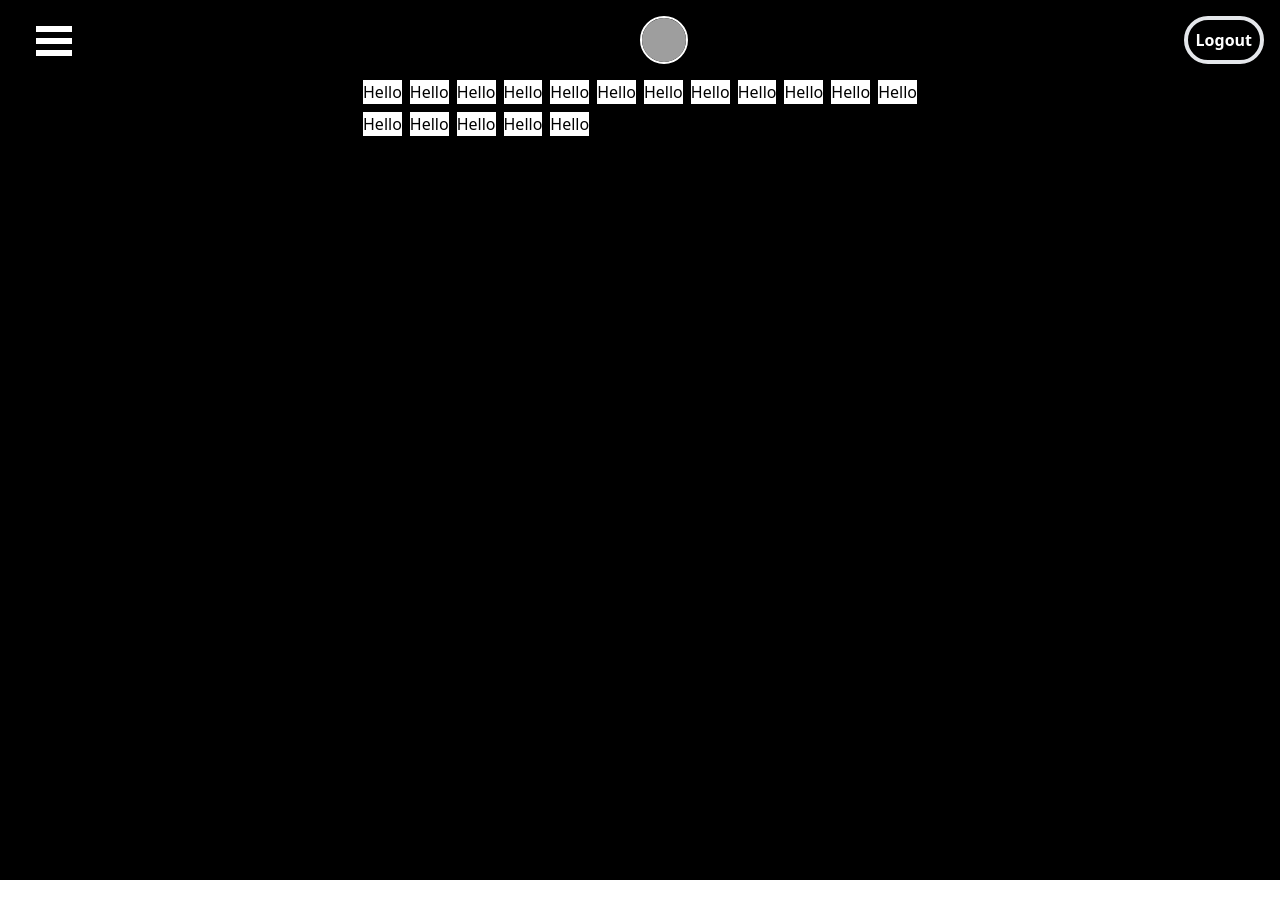
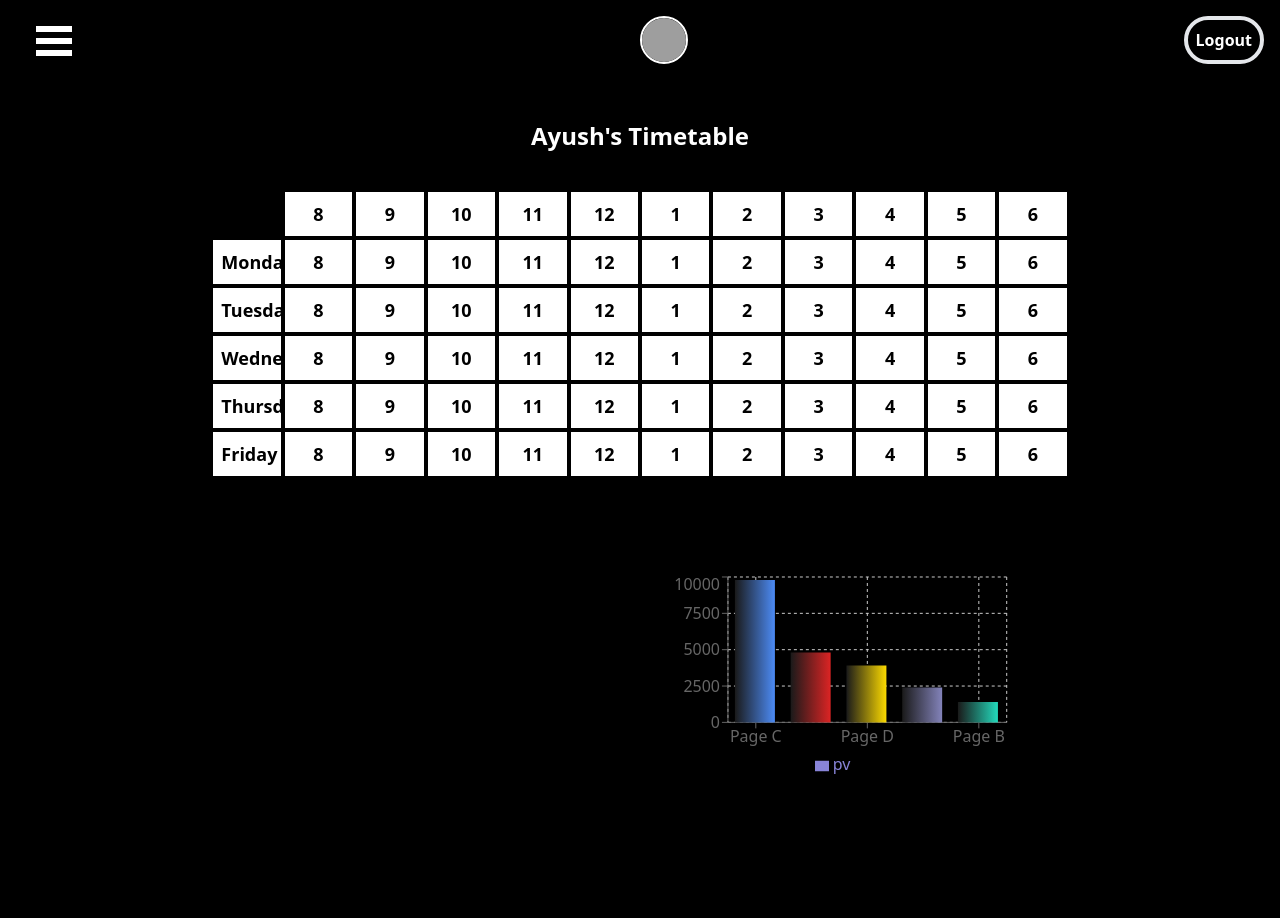
Before and after one commit to ayush-gupta2002/ClassCash, a React (Create React App) app in the folder client/: page / in a window 1280 px wide. Shown: the top 918 px of the page. Before the commit the page ends 880 px from the top, so only its background shows below. Built offline with nearby package versions, Linux system fonts and the light colour scheme; grey boxes are pictures that could not be loaded.

Commit message:
Added timetable and leaderboard graph

```diff
--- a/client/package.json
+++ b/client/package.json
@@ -12,6 +12,7 @@
     "react-dom": "^18.2.0",
     "react-icons": "^4.8.0",
     "react-scripts": "5.0.1",
+    "recharts": "^2.5.0",
     "web-vitals": "^2.1.4"
   },
   "scripts": {
--- a/client/src/App.js
+++ b/client/src/App.js
@@ -5,7 +5,7 @@ import Home from "./pages/home";
 
 function App() {
   return (
-    <div className="flex w-full min-h-screen bg-black h-fit">
+    <div className="flex w-full min-h-screen h-fit bg-black">
       <Sidebar pageWrapId={"page-wrap"} outerContainerId={"outer-container"} />
       <div className="w-full">
         <Navbar></Navbar>
--- /dev/null
+++ b/client/src/components/BarGraph.js
@@ -0,0 +1,112 @@
+import React from "react";
+import {
+  BarChart,
+  Bar,
+  Cell,
+  XAxis,
+  YAxis,
+  CartesianGrid,
+  Tooltip,
+  Legend,
+  ResponsiveContainer,
+  Customized,
+} from "recharts";
+
+import CustomizedLabel from "./CustomizedLabel";
+
+const data = [
+  {
+    name: "Page A",
+    uv: 4000,
+    pv: 2400,
+    amt: 2400,
+  },
+  {
+    name: "Page B",
+    uv: 3000,
+    pv: 1398,
+    amt: 2210,
+  },
+  {
+    name: "Page C",
+    uv: 2000,
+    pv: 9800,
+    amt: 2290,
+  },
+  {
+    name: "Page D",
+    uv: 2780,
+    pv: 3908,
+    amt: 2000,
+  },
+  {
+    name: "Page E",
+    uv: 1890,
+    pv: 4800,
+    amt: 2181,
+  },
+];
+
+function compare(a, b) {
+  if (a.pv < b.pv) {
+    return 1;
+  }
+  if (a.pv > b.pv) {
+    return -1;
+  }
+  return 0;
+}
+
+data.sort(compare);
+
+function BarGraph() {
+  const barColors = ["#4c8bf5", "#dc2424", "#fcda00", "#8383ba", "#23dbbd"];
+  return (
+    <ResponsiveContainer width="100%" height="100%" aspect={2}>
+      <BarChart
+        width={500}
+        height={300}
+        data={data}
+        margin={{
+          top: 5,
+          right: 60,
+          left: 20,
+          bottom: 5,
+        }}
+      >
+        <CartesianGrid strokeDasharray="3 3" />
+        <XAxis dataKey="name" />
+        <YAxis />
+        <defs>
+          {barColors.map((color, index) => (
+            <linearGradient
+              id={`colorUv${index}`}
+              x1="0"
+              y1="0"
+              x2="100%"
+              y2="0"
+              spreadMethod="reflect"
+            >
+              <stop offset="0" stopColor="#1a1a1a" />
+              <stop offset="1" stopColor={color} />
+            </linearGradient>
+          ))}
+        </defs>
+        <Tooltip />
+        <Legend />
+        <Bar
+          dataKey="pv"
+          fill="#8884d8"
+          barSize={40}
+          label={<CustomizedLabel></CustomizedLabel>}
+        >
+          {data.map((entry, index) => (
+            <Cell key={`cell-${index}`} fill={`url(#colorUv${index})`} />
+          ))}
+        </Bar>
+      </BarChart>
+    </ResponsiveContainer>
+  );
+}
+
+export default BarGraph;
--- /dev/null
+++ b/client/src/components/CustomizedLabel.js
@@ -0,0 +1,11 @@
+import React from "react";
+
+function CustomizedLabel(props) {
+  return (
+    <img
+      className="w-8 h-8 rounded-lg"
+      src="https://images.unsplash.com/photo-1579192181049-2aa87e49df2a?ixlib=rb-4.0.3&ixid=MnwxMjA3fDB8MHxzZWFyY2h8M3x8YW1lcmljYW4lMjBtYW58ZW58MHx8MHx8&auto=format&fit=crop&w=500&q=60"
+    ></img>
+  );
+}
+export default CustomizedLabel;
--- /dev/null
+++ b/client/src/components/RenderShape.js
@@ -0,0 +1,18 @@
+const renderShape =
+  (key, pixel = 10) =>
+  ({ height, width, fill, x, y, ...rest }) => {
+    const xpercent = Math.trunc((pixel * 100) / Math.trunc(height || 1));
+    return (
+      <svg x={x} y={y} fill="none" xmlns="http://www.w3.org/2000/svg">
+        <defs>
+          <linearGradient id={key} x1="0%" y1="0%" x2="0%" y2={`${xpercent}%`}>
+            <stop offset="50%" stopColor="white" />
+            <stop offset="50%" stopColor={fill} stopOpacity="1" />
+          </linearGradient>
+        </defs>
+        <rect fill={`url(#${key})`} width={width} height={height} />
+      </svg>
+    );
+  };
+
+export default renderShape;
--- a/client/src/components/Timetable.js
+++ b/client/src/components/Timetable.js
@@ -1,27 +1,32 @@
 import React from "react";
+import TimetableDay from "./TimetableDay";
 
 function Timetable() {
+  const Days = ["Monday", "Tuesday", "Wednesday", "Thursday", "Friday"];
+  const Slots = [8, 9, 10, 11, 12, 1, 2, 3, 4, 5, 6];
+
+  const renderedDays = Days.map((day) => {
+    return <TimetableDay day={day}></TimetableDay>;
+  });
+
+  let renderedSlots = Slots.map((slot) => {
+    return <TimetableDay day={slot}></TimetableDay>;
+  });
+
   return (
-    <div className="grid grid-cols-12 grid-rows-7 gap-2">
-      <div className="bg-white">Hello</div>
-      <div className="bg-white">Hello</div>
-
-      <div className="bg-white">Hello</div>
-
-      <div className="bg-white">Hello</div>
-      <div className="bg-white">Hello</div>
-      <div className="bg-white">Hello</div>
-      <div className="bg-white">Hello</div>
-      <div className="bg-white">Hello</div>
-      <div className="bg-white">Hello</div>
-      <div className="bg-white">Hello</div>
-      <div className="bg-white">Hello</div>
-      <div className="bg-white">Hello</div>
-      <div className="bg-white">Hello</div>
-      <div className="bg-white">Hello</div>
-      <div className="bg-white">Hello</div>
-      <div className="bg-white">Hello</div>
-      <div className="bg-white">Hello</div>
+    <div className="grid grid-cols-12 grid-rows-7 gap-1 mt-10 mx-auto">
+      <div></div>
+      {renderedSlots}
+      <TimetableDay day="Monday"></TimetableDay>
+      {renderedSlots}
+      <TimetableDay day="Tuesday"></TimetableDay>
+      {renderedSlots}
+      <TimetableDay day="Wednesday"></TimetableDay>
+      {renderedSlots}
+      <TimetableDay day="Thursday"></TimetableDay>
+      {renderedSlots}
+      <TimetableDay day="Friday"></TimetableDay>
+      {renderedSlots}
     </div>
   );
 }
--- /dev/null
+++ b/client/src/components/TimetableDay.js
@@ -0,0 +1,7 @@
+import React from "react";
+
+function TimetableDay({ day }) {
+  return <div className="bg-white p-2 font-semibold text-lg">{day}</div>;
+}
+
+export default TimetableDay;
--- a/client/src/pages/home.js
+++ b/client/src/pages/home.js
@@ -1,15 +1,23 @@
 import React from "react";
-import Navbar from "../components/Navbar";
-import Sidebar from "../components/Sidebar/Sidebar";
+import BarGraph from "../components/BarGraph";
 import Timetable from "../components/Timetable";
 
 function Home() {
   return (
-    <div className="h-fit min-h-screen bg-black">
+    <div className="h-fit min-h-screen my-10 bg-black">
       <div className="flex w-full">
-        <div className="w-2/3 flex mx-auto">
-          <div className="mx-auto">
+        <div className="w-full flex mx-auto">
+          <div className="mx-auto text-center w-2/3">
+            <h1 className="text-white text-2xl font-semibold">
+              Ayush's Timetable
+            </h1>
             <Timetable></Timetable>
+            <div className="flex gap-4 mt-12">
+              <div className="w-1/2"></div>
+              <div className="w-1/2">
+                <BarGraph></BarGraph>
+              </div>
+            </div>
           </div>
         </div>
       </div>
```
Also changed, not shown: 1 other file (tests, documents, lock files or other folders).
